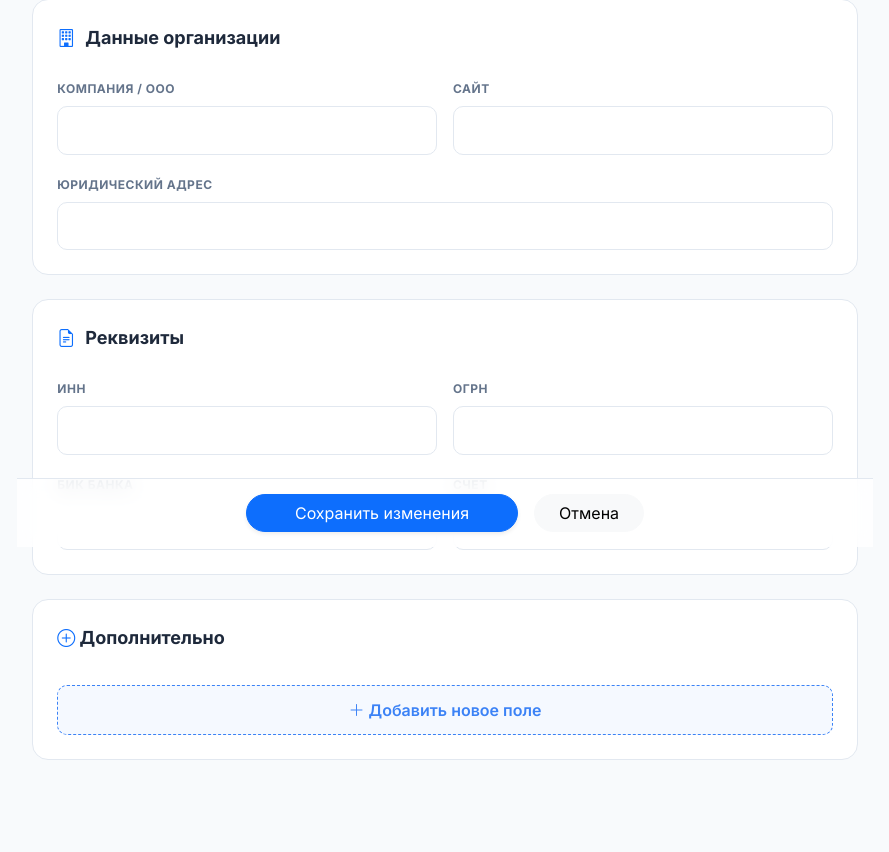
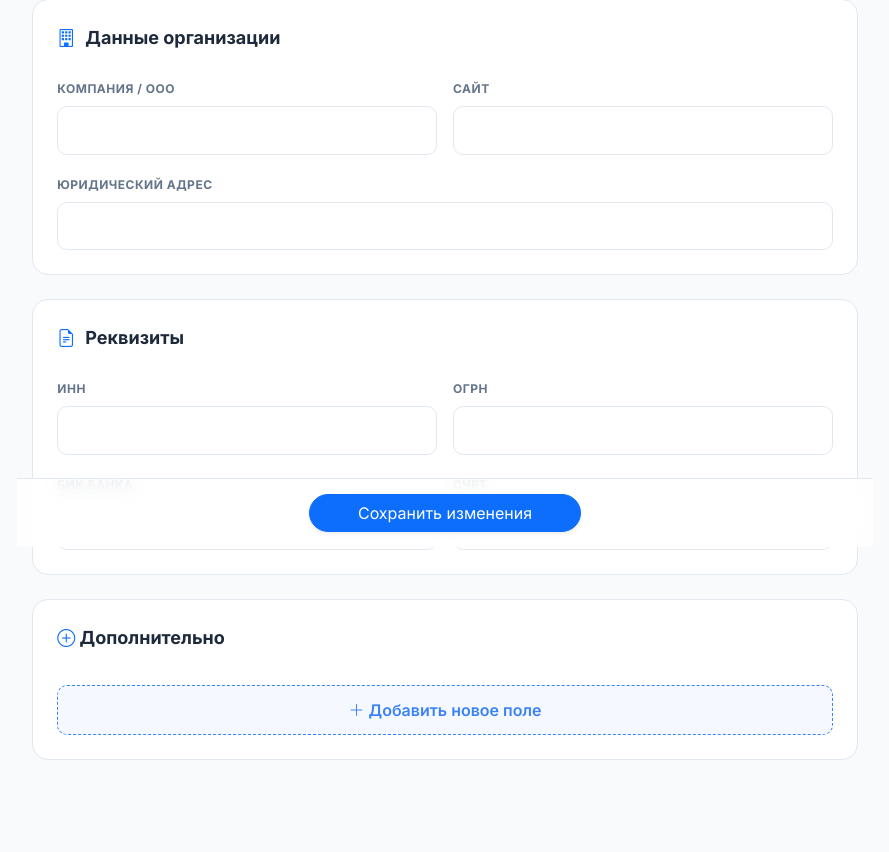
Before and after one commit to elenabri/Flow, a Django app: page /dashboard/ in a window 1280 px wide. Shown: the part 253-1105 px from the top of the page, without its empty margins (195-1084 px from the left). Run offline with Django 5.2, Linux system fonts and the light colour scheme; a user stored in the database is signed in; data comes from the database, SQL or seed files in the repository; data that the repository does not hold is empty.

Commit message:
Update dashboard.html

```diff
--- a/core/templates/core/dashboard.html
+++ b/core/templates/core/dashboard.html
@@ -247,9 +247,6 @@
                     <button type="submit" class="btn btn-primary px-5 rounded-pill shadow-sm">
                         Сохранить изменения
                     </button>
-                    <a href="{% url 'core:dashboard' %}" class="btn btn-light px-4 rounded-pill">
-                        Отмена
-                    </a>
                 </div>
             </div>
         </form>
```
